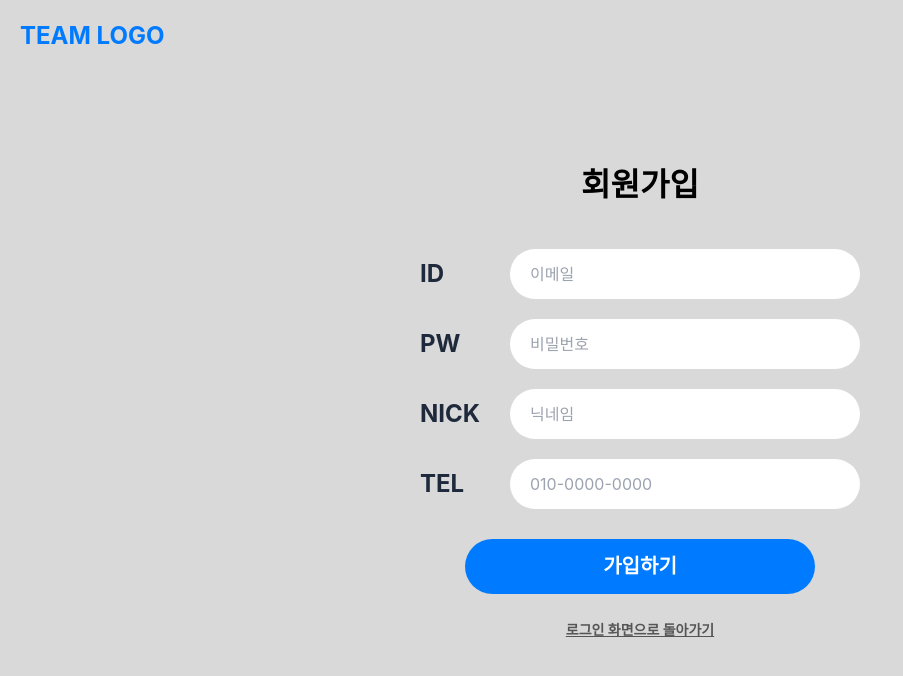
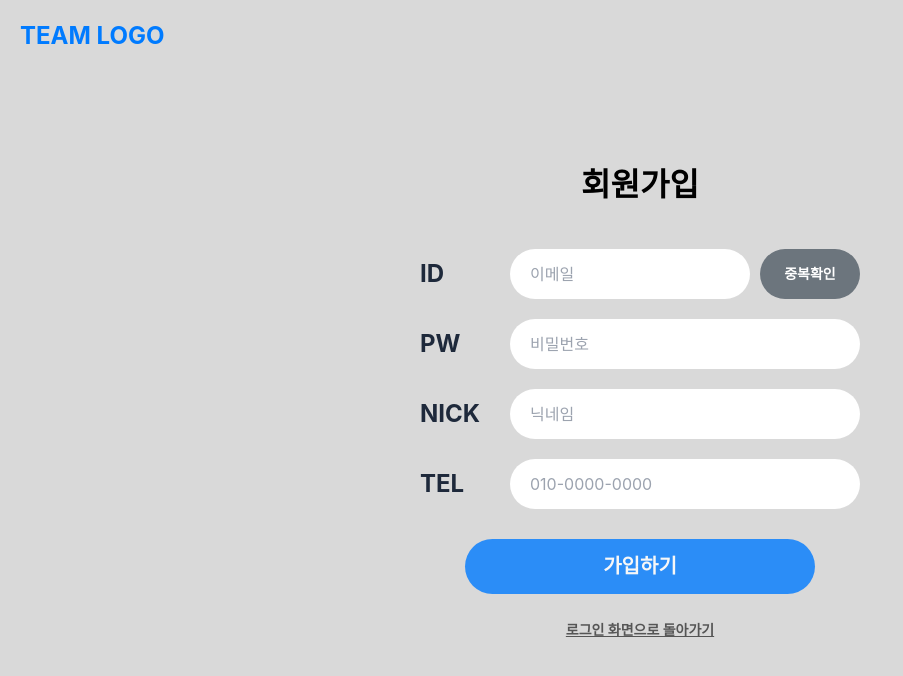
Before and after one commit to kwork9237/Interview-GO_Frontend, a React (Create React App) app: page /signup in a window 1280 px wide. Shown: the top 676 px of the page, without its empty margins (0-903 px from the left). Built offline with nearby package versions, Linux system fonts and the light colour scheme.

Commit message:
username 중복검사 기능 추가

```diff
--- a/src/member/SignupPage.jsx
+++ b/src/member/SignupPage.jsx
@@ -5,26 +5,33 @@ import axios from 'axios';
 const Signup = () => {
   const navigate = useNavigate();
 
-  // 1. 상태 관리 변수명 변경 (mb_pnum -> mb_pnumber)
+  // 상태 관리 변수
   const [formData, setFormData] = useState({
     username: '',
     mb_password: '',
     mb_nickname: '',
-    mb_pnumber: '',    // 수정됨: mb_pnum -> mb_pnumber
+    mb_pnumber: '',
   });
 
-  // 구조 분해 할당 변경
+  // 중복 검사 통과 여부 상태 (false면 가입 불가)
+  const [isIdChecked, setIsIdChecked] = useState(false);
+
   const { username, mb_password, mb_nickname, mb_pnumber } = formData;
 
   // 일반 입력 핸들러
   const handleChange = (e) => {
     const { name, value } = e.target;
     setFormData({ ...formData, [name]: value });
+
+    // ID(username)가 변경되면 중복 검사 상태를 초기화 (다시 검사받아야 함)
+    if (name === 'username') {
+      setIsIdChecked(false);
+    }
   };
 
-  // 전화번호 입력 핸들러 (자동 하이픈 적용)
+  // 전화번호 입력 핸들러
   const handlePhoneChange = (e) => {
-    const value = e.target.value.replace(/[^0-9]/g, ''); // 숫자만 추출
+    const value = e.target.value.replace(/[^0-9]/g, '');
     let formattedPhone = '';
 
     if (value.length <= 3) {
@@ -35,43 +42,76 @@ const Signup = () => {
       formattedPhone = `${value.slice(0, 3)}-${value.slice(3, 7)}-${value.slice(7, 11)}`;
     }
 
-    // 최대 13자리(하이픈 포함)까지만 입력 가능하도록 제한
     if (formattedPhone.length <= 13) {
-      // 2. 여기서도 mb_pnumber로 업데이트
       setFormData((prev) => ({ ...prev, mb_pnumber: formattedPhone }));
+    }
+  };
+
+  // *** 중복 검사 핸들러 추가 ***
+  const handleCheckDuplicate = async () => {
+    if (!username) {
+      alert('ID(이메일)를 입력해주세요.');
+      return;
+    }
+
+    try {
+      // 백엔드 중복 검사 API 호출 (주소는 실제 백엔드에 맞춰 수정 필요)
+      // 예: GET /check-id?username=test@test.com
+      const response = await axios.get(`http://localhost:8080/check-id`, {
+        params: { username: username }
+      });
+
+      // 백엔드 응답 로직에 따라 조건 수정 (예: result가 true면 사용 가능)
+      // 여기서는 status 200이고 data가 true라고 가정
+      if (response.status === 200 && response.data === true) {
+        alert('사용 가능한 ID입니다.');
+        setIsIdChecked(true); // 검사 통과 상태로 변경
+      } else {
+        alert('이미 사용 중인 ID입니다.');
+        setIsIdChecked(false);
+      }
+    } catch (error) {
+      console.error('중복 검사 에러:', error);
+      // 에러 상황(이미 존재하는 ID 등)에 맞춰 메시지 처리
+      const msg = error.response?.data?.message || '이미 사용 중인 ID입니다.';
+      alert(msg);
+      setIsIdChecked(false);
     }
   };
 
   const handleSubmit = async (e) => {
     e.preventDefault();
 
-    // 유효성 검사: (mb_pnumber 사용)
+    // 1. 중복 검사 확인
+    if (!isIdChecked) {
+      alert('ID 중복 검사를 진행해주세요.');
+      return;
+    }
+
+    // 2. 전화번호 유효성 검사
     const phoneNumeric = mb_pnumber.replace(/-/g, '');
     if (phoneNumeric.length < 10) {
       alert('전화번호를 정확히 입력해주세요.');
       return;
     }
 
-    // 전송 데이터 구성
     const submitData = {
       username,
       mb_password,
       mb_nickname,
-      mb_pnumber // 수정됨
+      mb_pnumber
     };
 
     try {
-      // 실제 백엔드 API 주소 (예: 'http://localhost:8080/join')
       const response = await axios.post('http://localhost:8080/join', submitData);
 
-      // 요청 성공 시
       if (response.status === 200 || response.status === 201) {
         alert(`${mb_nickname}님 회원가입이 완료되었습니다!`);
         navigate('/login');
       }
     } catch (error) {
       console.error('회원가입 에러:', error);
-      const errorMessage = error.response?.data?.message || '회원가입 중 오류가 발생했습니다. 다시 시도해주세요.';
+      const errorMessage = error.response?.data?.message || '회원가입 중 오류가 발생했습니다.';
       alert(errorMessage);
     }
   };
@@ -93,21 +133,33 @@ const Signup = () => {
 
         <form onSubmit={handleSubmit} className="flex flex-col items-center gap-5">
 
-          {/* 1. 이메일 (username) */}
+          {/* 1. 이메일 (ID) + 중복검사 버튼 */}
           <div className="flex items-center w-full justify-center">
             <label className="text-2xl font-bold mr-5 w-[70px] text-left">ID</label>
+
+            {/* 입력창과 버튼을 감싸는 div (너비 350px 유지) */}
+            <div className="flex w-[350px] justify-between">
               <input
                 type="email"
                 name="username"
                 value={username}
                 onChange={handleChange}
-              className="w-[350px] h-[50px] rounded-[25px] border-none px-5 text-base bg-white outline-none box-border"
+                // 너비를 줄여서(240px) 버튼 공간 확보
+                className="w-[240px] h-[50px] rounded-[25px] border-none px-5 text-base bg-white outline-none box-border"
                 placeholder="이메일"
                 required
               />
+              <button
+                type="button" // form submit 방지
+                onClick={handleCheckDuplicate}
+                className="w-[100px] h-[50px] rounded-[25px] border-none bg-[#6c757d] text-white text-sm font-bold cursor-pointer hover:bg-[#5a6268] transition-colors"
+              >
+                중복확인
+              </button>
+            </div>
           </div>
 
-          {/* 2. 비밀번호 (mb_password) */}
+          {/* 2. 비밀번호 */}
           <div className="flex items-center w-full justify-center">
             <label className="text-2xl font-bold mr-5 w-[70px] text-left">PW</label>
             <input
@@ -121,7 +173,7 @@ const Signup = () => {
             />
           </div>
 
-          {/* 3. 닉네임 (mb_nickname) */}
+          {/* 3. 닉네임 */}
           <div className="flex items-center w-full justify-center">
             <label className="text-2xl font-bold mr-5 w-[70px] text-left">NICK</label>
             <input
@@ -135,13 +187,13 @@ const Signup = () => {
             />
           </div>
 
-          {/* 4. 연락처 (mb_pnumber) */}
+          {/* 4. 연락처 */}
           <div className="flex items-center w-full justify-center">
             <label className="text-2xl font-bold mr-5 w-[70px] text-left">TEL</label>
             <input
               type="tel"
-              name="mb_pnumber"     // 수정됨: name 변경
-              value={mb_pnumber}    // 수정됨: value 변경
+              name="mb_pnumber"
+              value={mb_pnumber}
               onChange={handlePhoneChange}
               className="w-[350px] h-[50px] rounded-[25px] border-none px-5 text-base bg-white outline-none box-border"
               placeholder="010-0000-0000"
@@ -149,17 +201,19 @@ const Signup = () => {
             />
           </div>
 
-          {/* 가입 버튼 영역 */}
+          {/* 가입 버튼 */}
           <div className="mt-2.5">
             <button
               type="submit"
-              className="w-[350px] h-[55px] rounded-[30px] border-none bg-[#007bff] text-white text-xl font-bold cursor-pointer hover:bg-blue-600 transition-colors"
+              // 중복체크 안했으면 버튼 색상을 회색으로 보이게 하거나 스타일 조정 가능 (선택사항)
+              className={`w-[350px] h-[55px] rounded-[30px] border-none text-white text-xl font-bold cursor-pointer transition-colors ${
+                isIdChecked ? 'bg-[#007bff] hover:bg-blue-600' : 'bg-[#007bff] opacity-80'
+              }`}
             >
               가입하기
             </button>
           </div>
 
-          {/* 로그인 화면으로 돌아가기 버튼 */}
           <button
             type="button"
             className="mt-1.5 bg-transparent border-none text-[#555] text-sm font-bold cursor-pointer underline hover:text-black"
```
Lines whose indentation alone changed are shown as unchanged.
